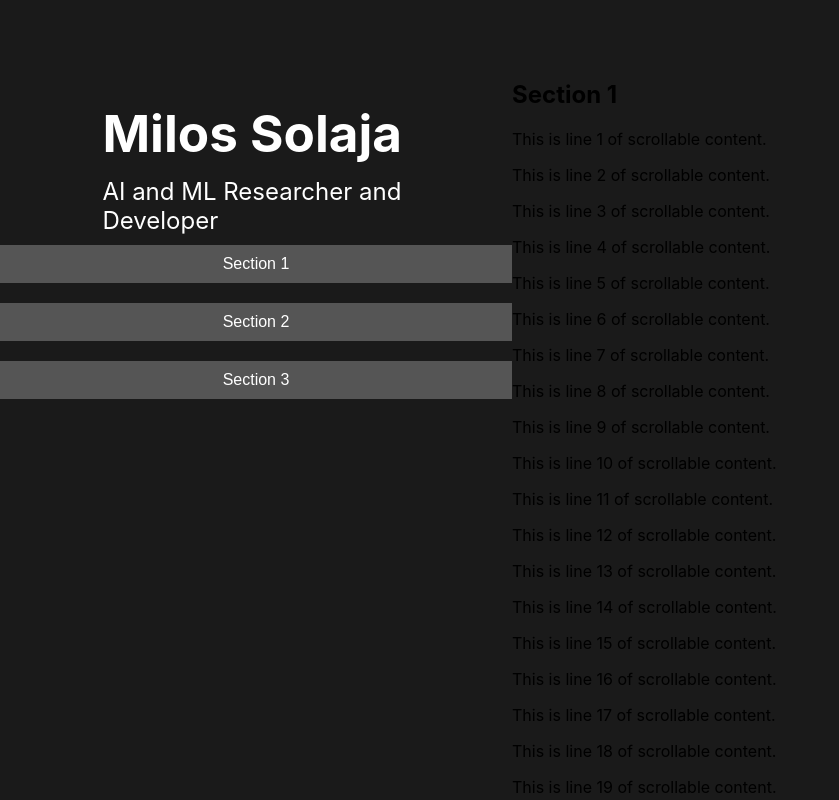
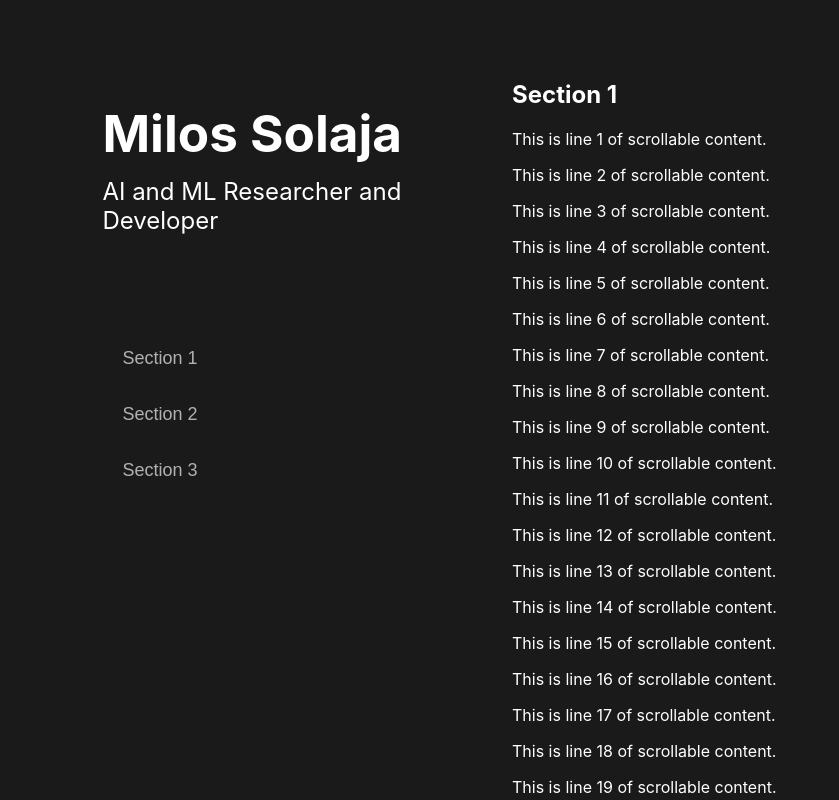
Before and after one commit to milossolaja/milossolaja.github.io, a React (Create React App) app: page / in a window 1280 px wide. Shown: the whole page, without its empty margins (0-839 px from the left). Built offline with nearby package versions, Linux system fonts and the light colour scheme.

Commit message:
Menu with buttons added

```diff
--- a/src/Layout.js
+++ b/src/Layout.js
@@ -1,24 +1,31 @@
-import React, {useRef} from "react";
+import React, {useRef, useState} from "react";
 import "./index.css"
 
+
 const Layout = () => {
+
+    const [activeSection, setActiveSection] = useState(null);
+
     const section1Ref = useRef(null);
     const section2Ref = useRef(null);
     const section3Ref = useRef(null);
 
-    const scrollToSection = (sectionRef) => {
+    const scrollToSection = (sectionRef, sectionNum) => {
       sectionRef.current.scrollIntoView({ behavior: "smooth" });
+
+      setActiveSection(sectionNum);
     };
-
 
     return (
       <div className="layout">
         <aside className="sidebar">
           <div className="title">Milos Solaja</div>
           <div className="subtitle">AI and ML Researcher and Developer</div>
-          <button onClick={() => scrollToSection(section1Ref)}>Section 1</button>
-          <button onClick={() => scrollToSection(section2Ref)}>Section 2</button>
-          <button onClick={() => scrollToSection(section3Ref)}>Section 3</button>
+          <div class="menu">
+          <button onClick={() => scrollToSection(section1Ref, 1)} className={`menu-button ${activeSection === 1 ? "active" : ""}`}>Section 1</button>
+          <button onClick={() => scrollToSection(section2Ref, 2)} className={`menu-button ${activeSection === 2 ? "active" : ""}`}>Section 2</button>
+          <button onClick={() => scrollToSection(section3Ref, 3)} className={`menu-button ${activeSection === 3 ? "active" : ""}`}>Section 3</button>
+          </div>
         </aside>
         <main className="main-content">
             <section ref={section1Ref}>
--- a/src/index.css
+++ b/src/index.css
@@ -3,6 +3,7 @@ body {
   font-family: -apple-system, BlinkMacSystemFont, 'Segoe UI', 'Roboto', 'Oxygen',
     'Ubuntu', 'Cantarell', 'Fira Sans', 'Droid Sans', 'Helvetica Neue',
     sans-serif;
+  color: #fff;
 }
 
 .layout {
@@ -16,20 +17,17 @@ body {
   top: 0; /* Keeps it fixed at the top while scrolling */
   height: 100vh; /* Full height of the viewport */
   width: 40%;
-  overflow-y: auto; /* Optional: allows the sidebar to scroll if content exceeds the height */
 }
 
 .title {
     font-size: 3.2em; /* Increase font size */
     font-weight: bold; /* Make text bold */
-    color: white; /* White color */
     margin: 20% 0 2.5% 20%;
     text-align: left;
 }
 
 .subtitle {
   font-size: 1.5em; /* Increase font size */
-  color: white; /* White color */
   margin: 0 0 0 20%;
   text-align: left;
 }
@@ -41,20 +39,54 @@ body {
   overflow-y: scroll; /* Enables vertical scrolling within the main content */
 }
 
-button {
-  background-color: #555;
-  color: white;
-  border: none;
-  padding: 10px 20px;
-  margin: 10px 0;
-  cursor: pointer;
-  width: 100%;
-  font-size: 1em;
-  text-align: center;
+
+.menu {
+  display: flex;
+  flex-direction: column;
+  gap: 15px;
+  margin: 20% 0 0 20%;
 }
 
-button:hover {
-  background-color: #777;
+.menu-button {
+  position: relative;
+  padding: 10px 20px;
+  font-size: 18px;
+  color: #b1b1b1;
+  background: transparent;
+  border: none;
+  outline: none;
+  cursor: pointer;
+  transition: color 0.3s ease;
+  text-align: left;
+}
+
+.menu-button::after {
+  content: '';
+  position: absolute;
+  left: 0;
+  bottom: 0;
+  width: 0;
+  height: 2px;
+  background-color: #fff;
+  transition: width 0.3s ease;
+}
+
+.menu-button:hover {
+  color: #fff;
+  text-shadow: 0 0 8px rgba(255, 255, 255, 0.8);
+}
+
+.menu-button:hover::after {
+  width: 50%;
+}
+
+.menu-button.active {
+  color: #fff;
+  text-shadow: 0 0 8px rgba(255, 255, 255, 0.8);
+}
+
+.menu-button.active::after {
+  width: 50%;
 }
 
 section {
```
